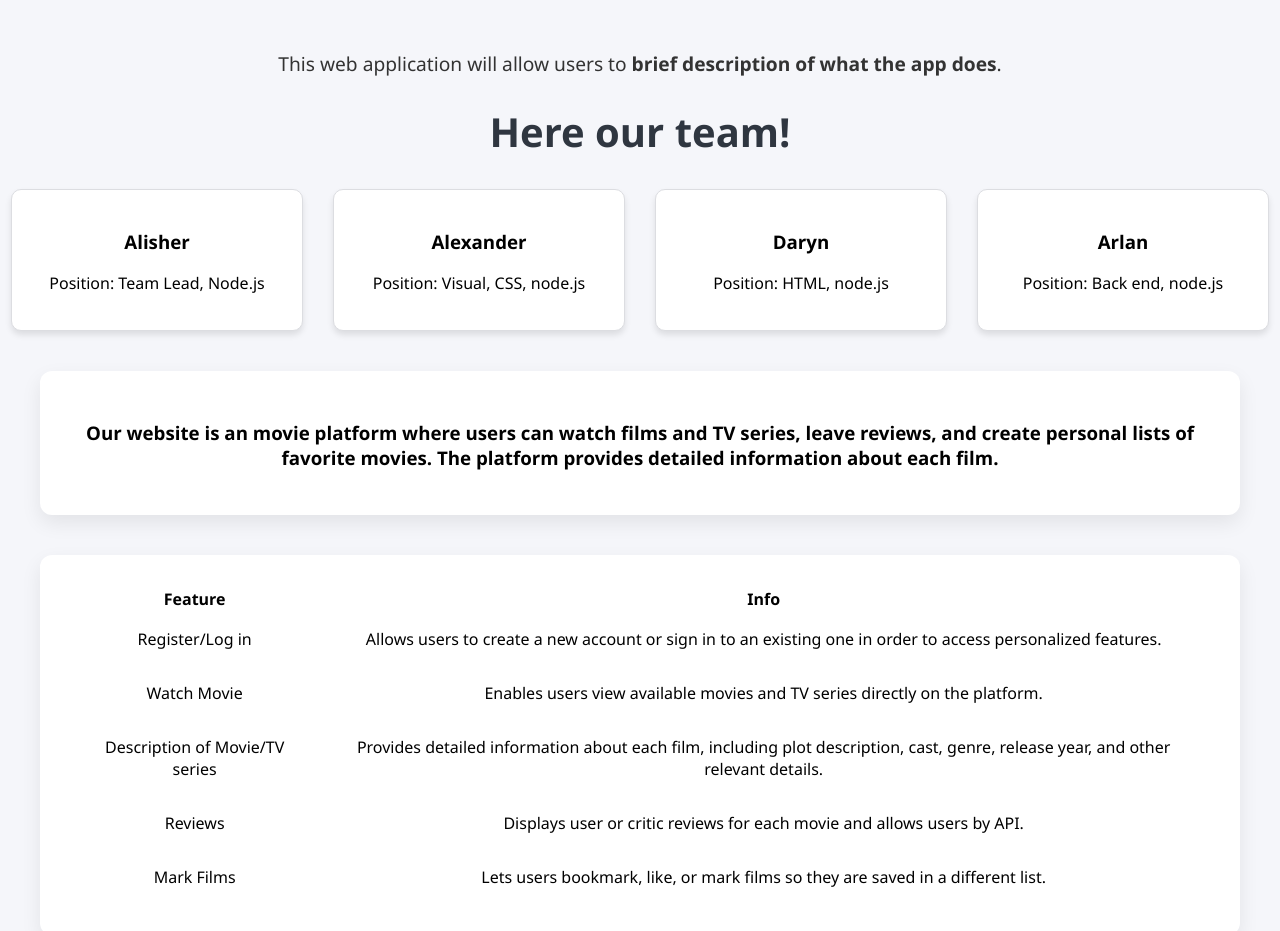
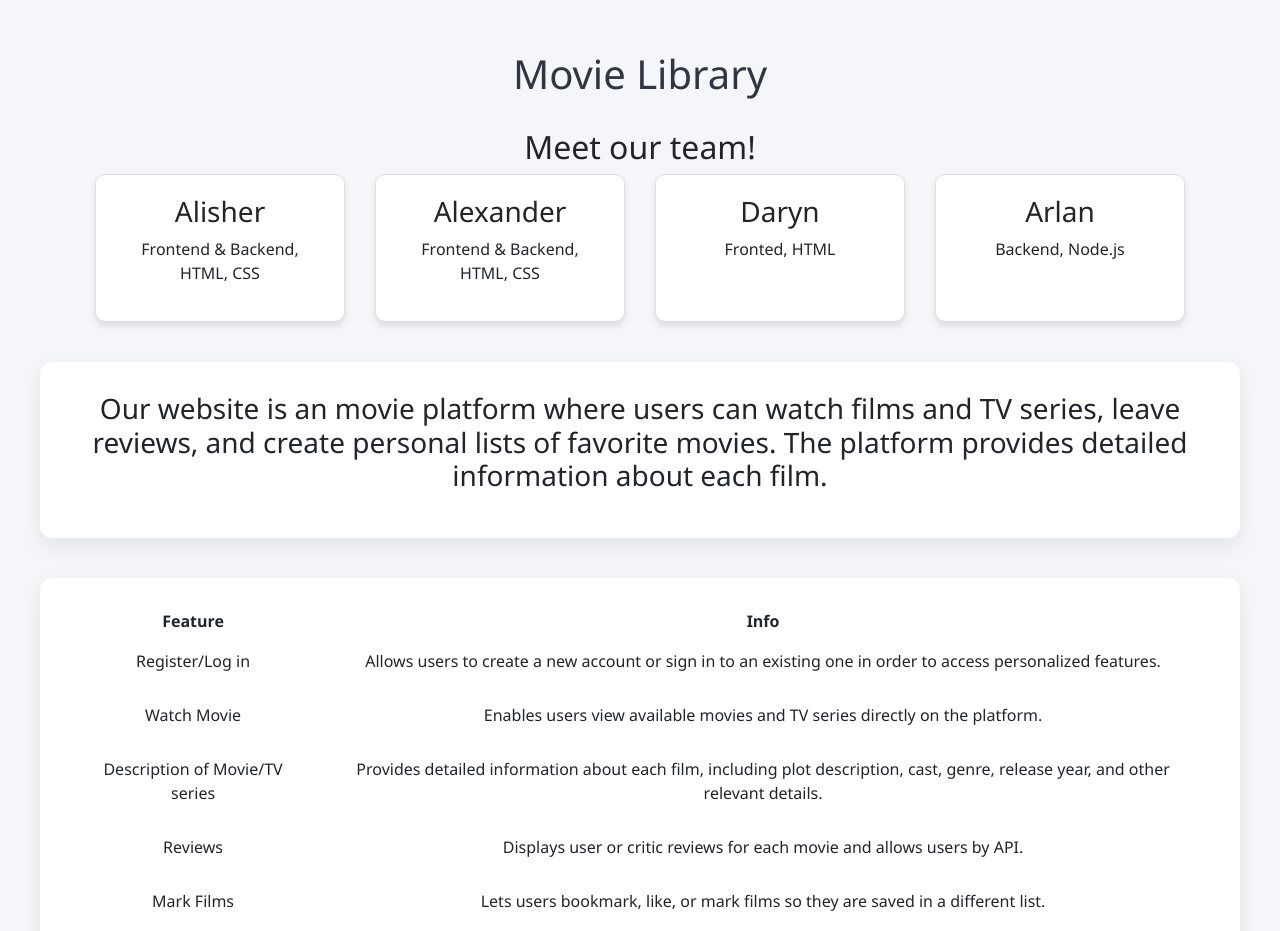
Before and after one commit to zhalisher/Web2Assignment1, a plain HTML site: page views/index.html in a window 1280 px wide. Shown: the top 931 px of the page. Drawn offline with nearby package versions, Linux system fonts and the light colour scheme.

Commit message:
changed ul - li in cards to headers and parag

```diff
--- a/public/style.css
+++ b/public/style.css
@@ -1,3 +1,4 @@
+@import url('https://fonts.googleapis.com/css2?family=Oswald:wght@300;700&display=swap');
 body {
     background-color: #f5f6fa;
     margin: 0;
@@ -29,12 +30,6 @@ h1 {
     gap: 30px;
     flex-wrap: wrap;
 }
-.team ul{
-    list-style-type: none;
-    text-align: center;
-    padding: 0;
-}
-
 .card {
     background-color: #ffffff;
     border: 1px solid #dcdde1;
--- a/views/index.html
+++ b/views/index.html
@@ -4,42 +4,33 @@
         <meta charset="UTF-8">
         <meta name="viewport" content="width=device-width, initial-scale=1.0">
         <title>Document</title>
+        <link href="https://cdn.jsdelivr.net/npm/bootstrap@5.3.3/dist/css/bootstrap.min.css" rel="stylesheet">
         <link rel="stylesheet" href="../public/style.css">
     </head>
 
     <body>
         <main>
-            <div class="container"></div>
             <div class="title">
-                <p class="description">
-                    This web application will allow users to <strong>brief description of what the app does</strong>.
-                </p>
-                <h1>Here our team!</h1>
+                <h1>Movie Library</h1>
+
+                <h2>Meet our team!</h2>
 
                 <div class="team">
                     <div class="card">
-                        <ul>
-                            <li><h3>Alisher</h3>
-                            Position: Team Lead, Node.js</li>
-                        </ul>
+                        <h3>Alisher</h3>
+                        <p>Frontend & Backend, HTML, CSS</p>
                     </div>
                     <div class="card">
-                        <ul>
-                            <li><h3>Alexander</h3>
-                            Position: Visual, CSS, node.js</li>
-                        </ul>
+                        <h3>Alexander</h3>
+                        <p>Frontend & Backend, HTML, CSS</p>
                     </div>
                     <div class="card">
-                        <ul>
-                            <li><h3>Daryn</h3>
-                            Position: HTML, node.js</li>
-                        </ul>
+                        <h3>Daryn</h3>
+                        <p>Fronted, HTML</p>
                     </div>
                     <div class="card">
-                        <ul>
-                            <li><h3>Arlan</h3>
-                            Position: Back end, node.js</li>
-                        </ul>
+                        <h3>Arlan</h3>
+                        <p>Backend, Node.js</p>
                     </div>
                 </div>
 
@@ -82,7 +73,7 @@
                 </div>
             </div>
         </main>
-
+        <script src="https://cdn.jsdelivr.net/npm/bootstrap@5.3.3/dist/js/bootstrap.bundle.min.js" integrity="sha384-YvpcrYf0tY3lHB60NNkmXc5s9fDVZLESaAA55NDzOxhy9GkcIdslK1eN7N6jIeHz" crossorigin="anonymous"></script>
         <footer>
 
         </footer>
```
